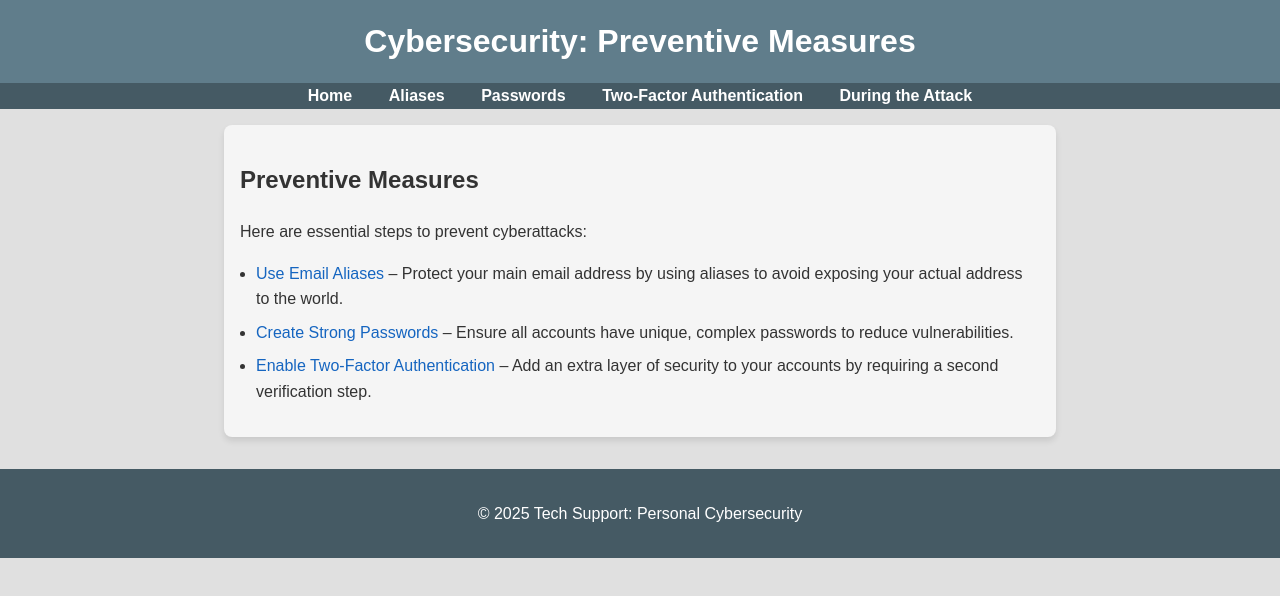
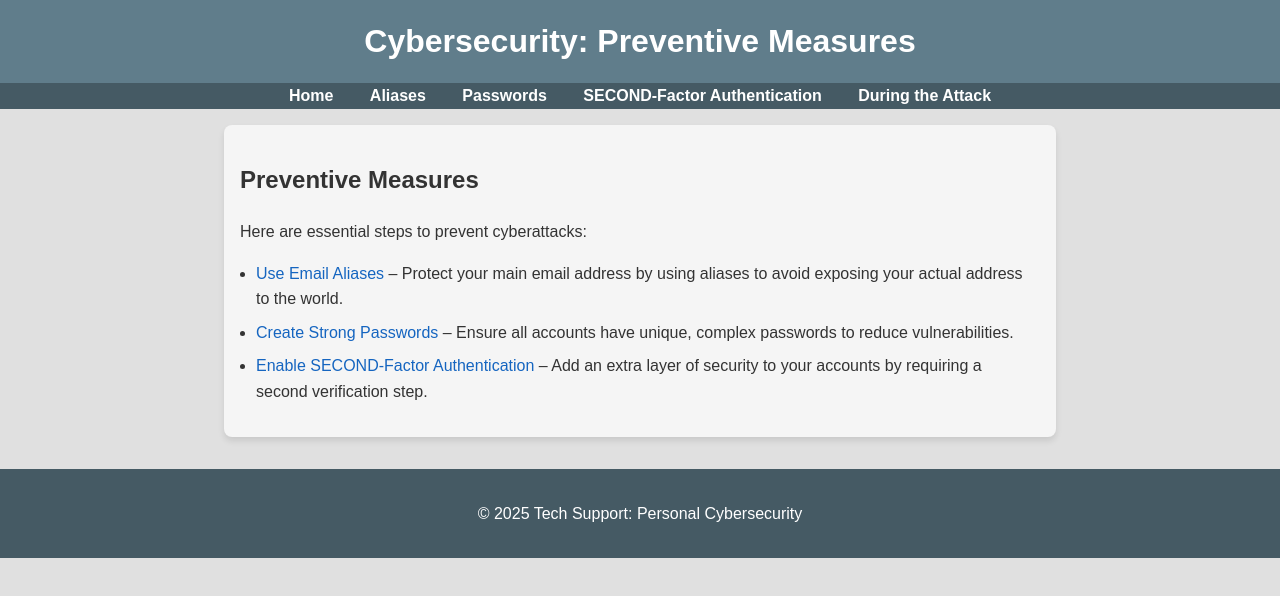
Before and after one commit to SupportTech0/Personal_Cybersecurity, a plain HTML site: page preventive.html in a window 1280 px wide. Drawn offline with Linux system fonts and the light colour scheme.

Commit message:
Update preventive.html

```diff
--- a/preventive.html
+++ b/preventive.html
@@ -15,7 +15,7 @@
             <li><a href="index.html">Home</a></li>
             <li><a href="aliases.html">Aliases</a></li>
             <li><a href="passwords.html">Passwords</a></li>
-            <li><a href="2fa.html">Two-Factor Authentication</a></li>
+            <li><a href="2fa.html">SECOND-Factor Authentication</a></li>
             <li><a href="during.html">During the Attack</a></li>
         </ul>
     </nav>
@@ -25,7 +25,7 @@
         <ul>
             <li><a href="aliases.html">Use Email Aliases</a> – Protect your main email address by using aliases to avoid exposing your actual address to the world.</li>
             <li><a href="passwords.html">Create Strong Passwords</a> – Ensure all accounts have unique, complex passwords to reduce vulnerabilities.</li>
-            <li><a href="2fa.html">Enable Two-Factor Authentication</a> – Add an extra layer of security to your accounts by requiring a second verification step.</li>
+            <li><a href="2fa.html">Enable SECOND-Factor Authentication</a> – Add an extra layer of security to your accounts by requiring a second verification step.</li>
         </ul>
     </main>
     <footer>
```
